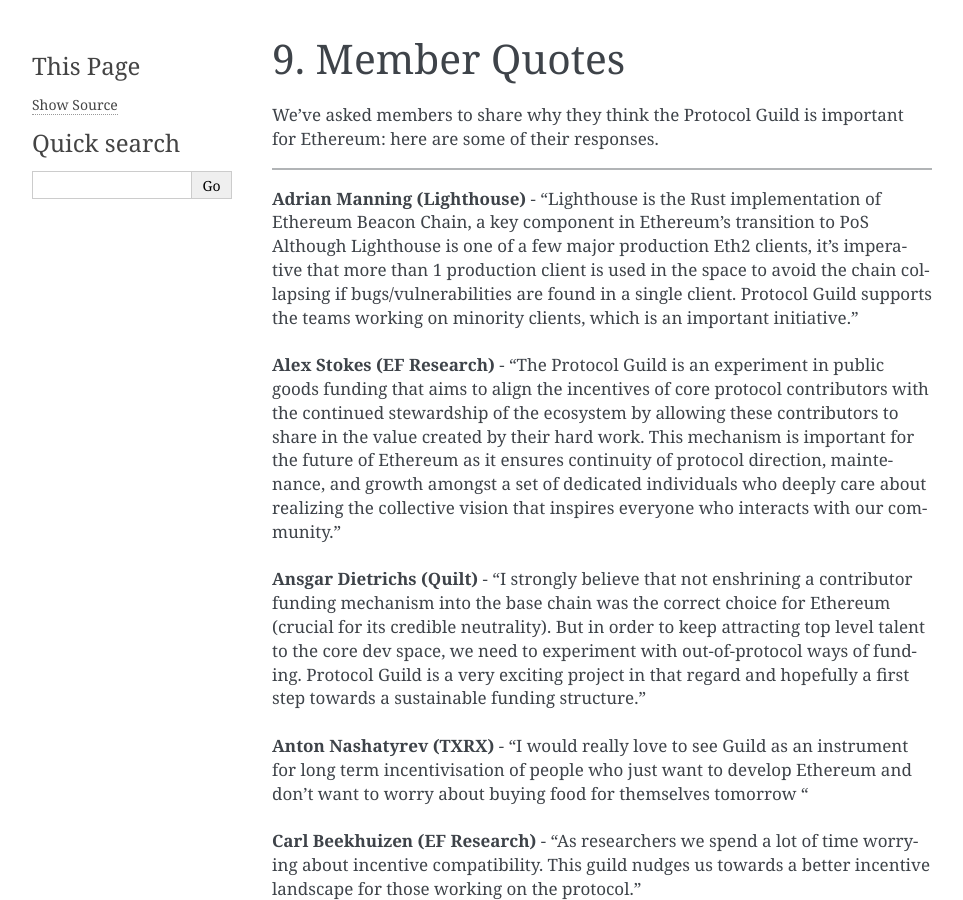
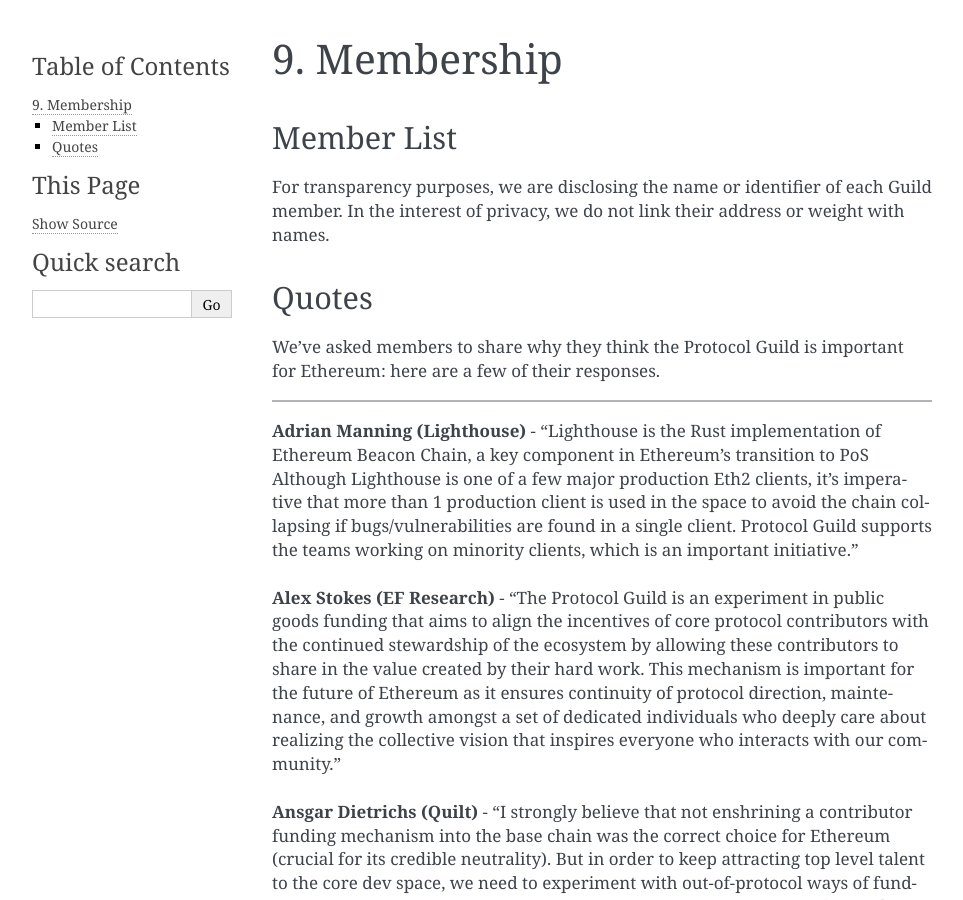
Before and after one commit to protocolguild/documentation, a Sphinx documentation site: the page built from docs/9-membership.md, in a window 1280 px wide and 900 px high. Shown: the whole window, without its empty margins (148-1111 px from the left). Built offline with Sphinx 7.4.7, drawn with Linux system fonts in a browser that asks for light colours; pages that are not in the unit, such as notebooks, are missing from menus.

Commit message:
Update 9-membership.md

```diff
--- a/docs/9-membership.md
+++ b/docs/9-membership.md
@@ -1,6 +1,11 @@
-# 9. Member Quotes
+# 9. Membership
+## Member List
 
-We've asked members to share why they think the Protocol Guild is important for Ethereum: here are some of their responses.
+For transparency purposes, we are disclosing the name or identifier of each Guild member. In the interest of privacy, we do not link their address or weight with names.
+
+## Quotes
+
+We've asked members to share why they think the Protocol Guild is important for Ethereum: here are a few of their responses.
 
 ---
 
```
